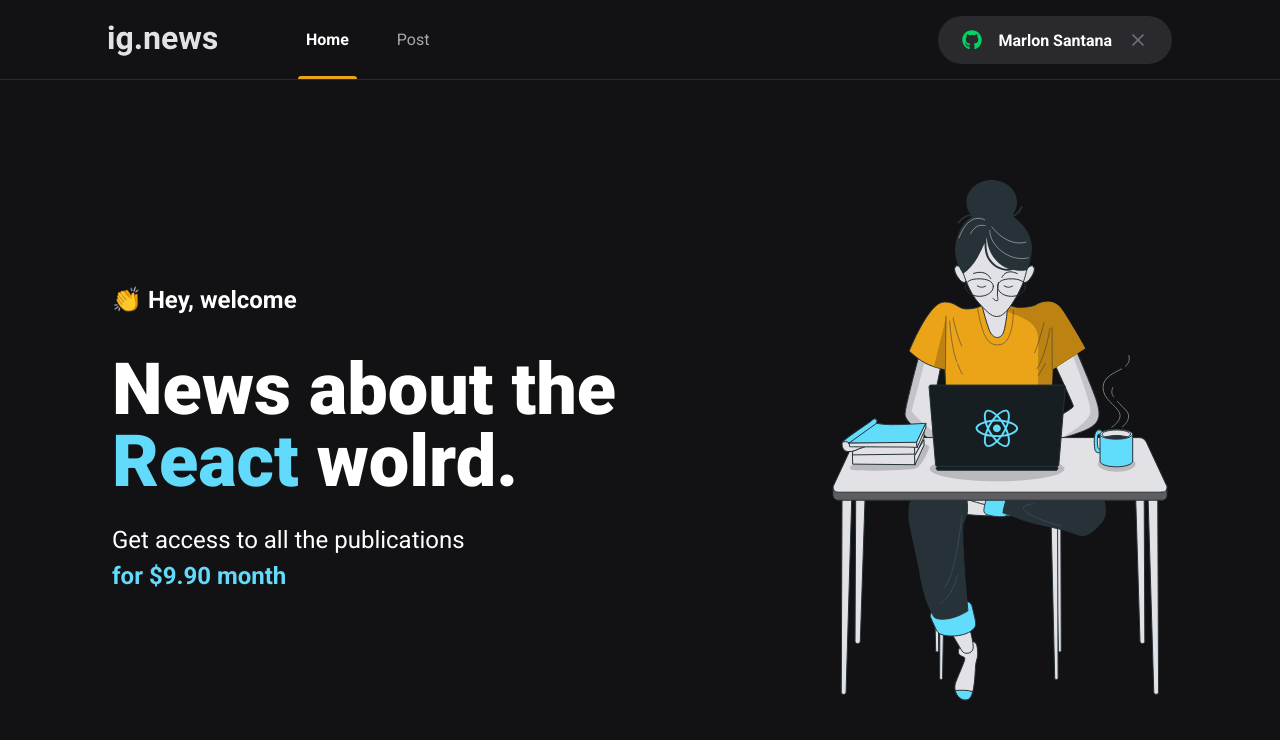
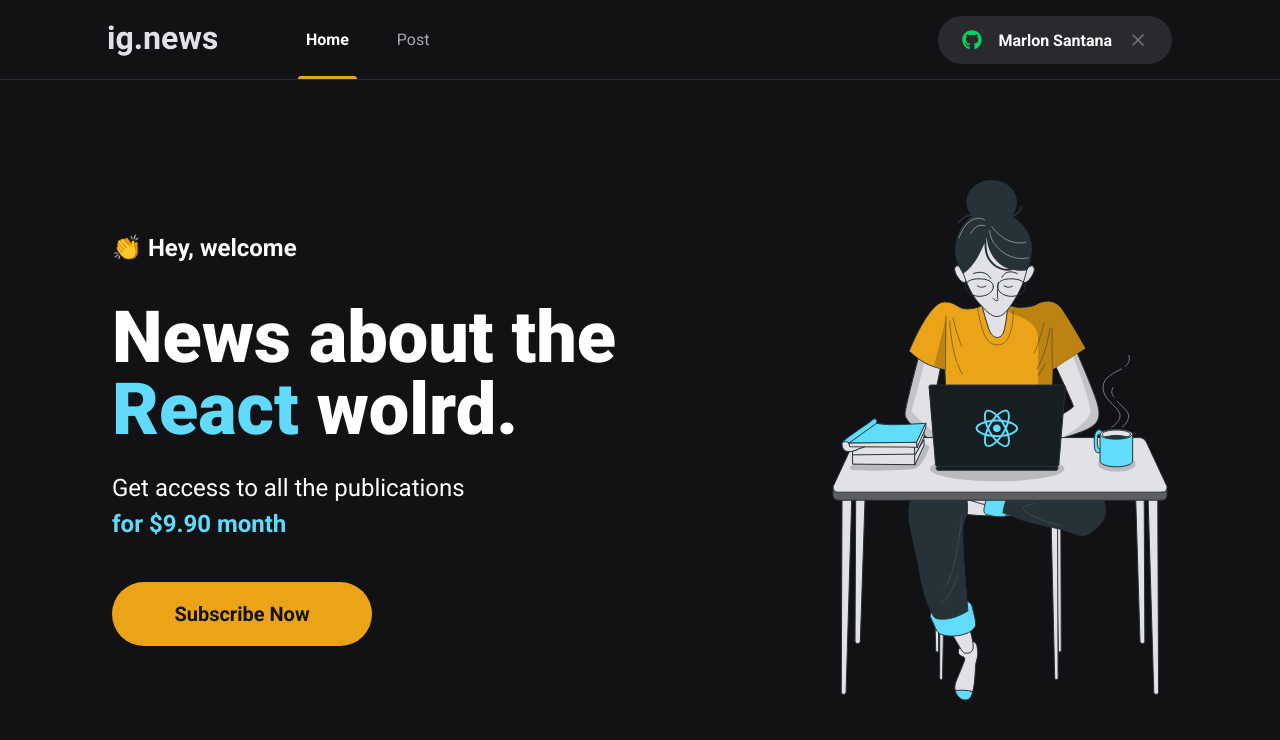
Before and after one commit to marlon-santana/rocketseat-projeto-ignews, a Next.js app: page / in a window 1280 px wide. Shown: the top 740 px of the page. Built offline with nearby package versions, Linux system fonts and the light colour scheme.

Commit message:
component botton subscribe

```diff
--- /dev/null
+++ b/src/components/SubscribeButton/index.tsx
@@ -0,0 +1,13 @@
+import styles from './styles.module.scss';
+
+
+export function SubscribeButton() {
+    return (
+        <button
+        type="button"
+        className={styles.subscribeButton}
+        >
+        Subscribe Now
+        </button>
+    );
+}
--- /dev/null
+++ b/src/components/SubscribeButton/styles.module.scss
@@ -0,0 +1,23 @@
+.subscribeButton {
+    width: 260px;
+    height: 4rem;
+    border: 0;
+    border-radius: 2rem;
+    background: var(--yellow);
+    color: var(--gray-900);
+    font-size: 1.25rem;
+    font-weight: bold;
+
+
+    display: flex;
+    align-items: center;
+    justify-content: center;
+
+    transition: filter 0.2s;
+
+    &:hover {
+        filter: brightness(0.8);
+
+    }
+
+}
--- a/src/pages/home.module.scss
+++ b/src/pages/home.module.scss
@@ -42,4 +42,7 @@
 
         }
     }
+    button {
+        margin-top: 2.5rem;
+    }
 }
--- a/src/pages/index.tsx
+++ b/src/pages/index.tsx
@@ -1,6 +1,8 @@
 
 import Head from 'next/head'
 import styles from './home.module.scss';
+
+import { SubscribeButton } from '../components/SubscribeButton';
 
 
 
@@ -22,6 +24,7 @@
          Get access to all the publications <br />
       <span>for $9.90 month</span>
       </p>
+      <SubscribeButton />
       </section>
 
       <img src="/images/avatar.svg" alt="Girl coding"  />
```
